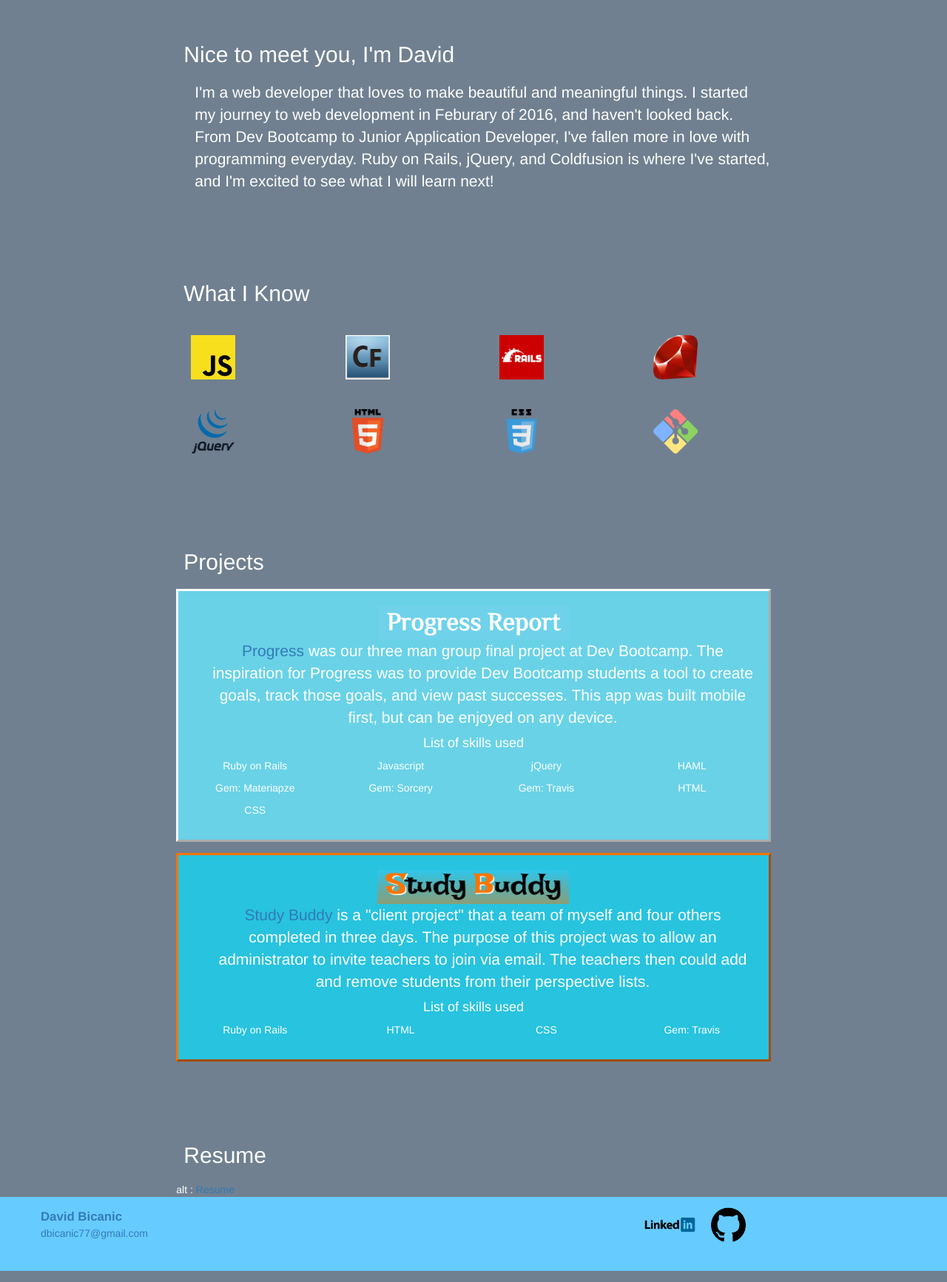
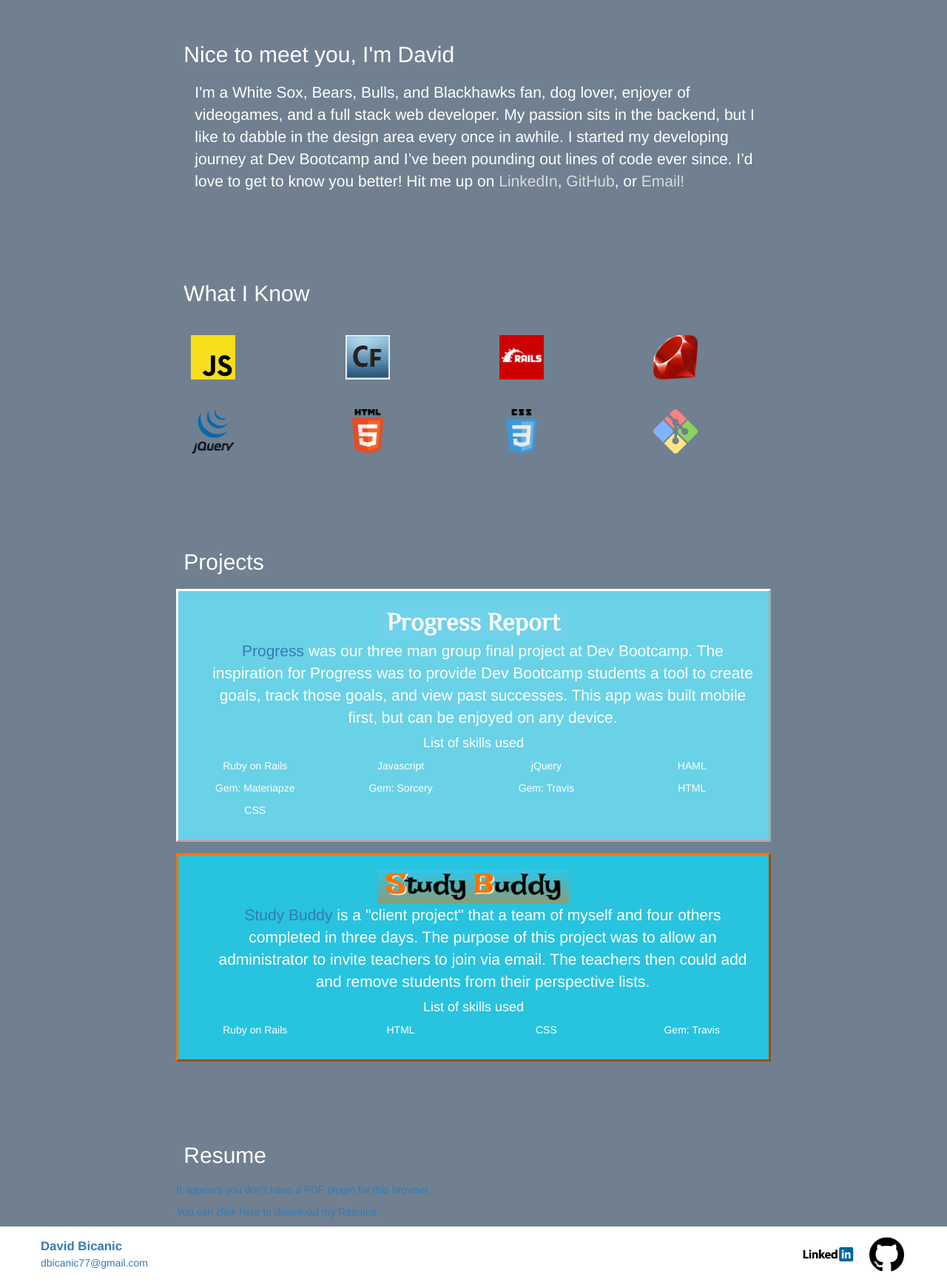
Before and after one commit to dbicanic/personalsite, a PHP site: page /index.html in a window 1280 px wide. Shown: the part 53-1786 px from the top of the page at 74% size. Run offline with PHP 8.4, Linux system fonts and the light colour scheme; some libraries are stand-ins or nearby versions.

Commit message:
Fixed issue with anchor tags, coloring, introduction text

```diff
--- a/assets/css/application.css
+++ b/assets/css/application.css
@@ -1,9 +1,5 @@
 body {
 	background-color: #708090;
-}
-
-.contactInfo {
-
 }
 
 #contactMeNav {
@@ -21,8 +17,7 @@ body {
 }
 
 #footer {
-	background-color: #66ccff;
-	height: 100px;
+	height: auto;
 	width: 100%;
 }
 
@@ -30,6 +25,10 @@ body {
 	width: 100px;
 	height: 100px;
 	padding: 20px;
+}
+
+.linkStyle {
+    color: #D7DBDD;
 }
 
 #name {
@@ -71,6 +70,13 @@ body {
 	height: 600px;
 }
 
+:target:before {
+  content:"";
+  display:block;
+  height:60px; /* fixed header height*/
+  margin:-60px 0 0; /* negative fixed header height */
+}
+
 .overview {
 	margin-top: 80px;
 	color: white;
--- a/index.html
+++ b/index.html
@@ -21,22 +21,6 @@
 </head>
 <body>
 	<div  class="container-fluid">
-	<!-- <nav class="navbar navbar-inverse navbar-fixed-top navbar-collapse">
-	    <div class="navbar-header">
-	    	<a class="navbar-brand" href="#"></a>
-	    </div>
-	    <div class="collapse navbar-collapse" id="bs-example-navbar-collapse-1">
-	        <ul class="nav navbar-nav">
-	           	<li class="active"><a href="#">HOME<span class="sr-only">(current)</span></a></li>
-	           	<li><a href="#studyBuddy">Study Buddy</a></li>
-	           	<li><a href="#progress">Progress</a></li>
-	           	<li><a href="#resume">Resume</a></li>
-	        </ul>
-	        <ul class="nav navbar-nav navbar-right">
-	           	<li id="contactMeNav"><a href="#">Contact Me</a></li>
-	        </ul>
-	    </div>
-	</nav> -->
 		<nav class="navbar navbar-inverse navbar-fixed-top">
 			<!-- Brand and toggle get grouped for better mobile display -->
 			<div class="navbar-header">
@@ -53,18 +37,18 @@
 			<div class="collapse navbar-collapse" id="bs-example-navbar-collapse-1">
 			    <ul class="nav navbar-nav">
 			       	<li class="active"><a href="#">HOME<span class="sr-only">(current)</span></a></li>
-		       	<li><a href="#studyBuddy">Study Buddy</a></li>
-		       	<li><a href="#progress">Progress</a></li>
-		       	<li><a href="#resume">Resume</a></li>
+			       	<li><a href="#studyBuddyAnchor">Study Buddy</a></li>
+			       	<li><a href="#progressAnchor">Progress</a></li>
+			       	<li><a href="#resumeAnchor">Resume</a></li>
 			    </ul>
 			    <ul class="nav navbar-nav navbar-right">
-		       	<li id="contactMeNav"><a href="#">Contact Me</a></li>
+			       	<li id="contactMeNav"><a href="#contactAnchor">Contact Me</a></li>
 			    </ul>
 			</div>
 		</nav>
 		<div class="overview col-sm-8 col-sm-offset-2 col-xl-6 col-xl-offset-4">
 			<h2 class="title">Nice to meet you, I'm David</h2>
-		<p class="content">I'm a web developer that loves to make beautiful and meaningful things.  I started my journey to web development in Feburary of 2016, and haven't looked back.  From Dev Bootcamp to Junior Application Developer, I've fallen more in love with programming everyday. Ruby on Rails, jQuery, and Coldfusion is where I've started, and I'm excited to see what I will learn next!</p>
+			<p class="content">I'm a White Sox, Bears, Bulls, and Blackhawks fan, dog lover, enjoyer of videogames, and a full stack web developer. My passion sits in the backend, but I like to dabble in the design area every once in awhile.  I started my developing journey at Dev Bootcamp and I’ve been pounding out lines of code ever since. I’d love to get to know you better! Hit me up on <a class="linkStyle" href="https://www.linkedin.com/in/dbicanic">LinkedIn</a>, <a class="linkStyle" href="https://github.com/dbicanic">GitHub</a>, or <a class="linkStyle" href="mailto:dbicanic77@gmail.com">Email!</a></p>
 		</div>
 		<div class="overview col-sm-8 col-sm-offset-2 col-xl-6 col-xl-offset-4">
 			<h2 class="title">What I Know</h2>
@@ -97,7 +81,7 @@
 		</div>
 		<div class="overview col-sm-8 col-sm-offset-2 col-xl-6 col-xl-offset-4">
 			<h2 class="title">Projects</h2>
-		<a name="studyBuddy">
+			<a id="progressAnchor">
 			<div id="progress" class="text-center">
 				<img src="assets/images/progress.png">
 				<p class="content"><a href="https://progressdbc.herokuapp.com/">Progress</a> was our three man group final project at Dev Bootcamp. The inspiration for Progress was to provide Dev Bootcamp students a tool to create goals, track those goals, and view past successes. This app was built mobile first, but can be enjoyed on any device.</p>
@@ -114,7 +98,7 @@
 					<p class="col-sm-3">CSS</p>
 				</div>
 			</div>
-		<a name="studyBuddy">
+			<a id="studyBuddyAnchor">
 			<div id="studyBuddy" class="text-center">
 				<img id="studyBuddyLogo" src="assets/images/studybuddy.png">
 				<p class="content"><a href="https://dbcstudybuddy.herokuapp.com/">Study Buddy</a> is a "client project" that a team of myself and four others completed in three days. The purpose of this project was to allow an administrator to invite teachers to join via email. The teachers then could add and remove students from their perspective lists.</p>
@@ -127,26 +111,37 @@
 				</div>
 			</div>
 		</div>
-	<a name="resume">
 		<div class="overview col-sm-8 col-sm-offset-2">
 			<h2 class="title">Resume</h2>
-		<object class="resume" data="DavidBicanicResume2.pdf" type="application/pdf">
-				alt : <a href="DavidBicanicResume2.pdf">Resume</a>
+			<a id="resumeAnchor"/>
+			<object class="resume" data="assets/images/davidResume3.pdf" type="application/pdf">
+			  <p>It appears you don't have a PDF plugin for this browser.</p>
+			  <p id="missing-pdf-plugin">You can <a href="assets/images/davidResume3.pdf">click here to
+			  download my Resume</a>.</p>
 			</object>
+
+			<script type="text/javascript">
+				$(document).ready(function(){
+				    if ( $.browser.mozilla) { // firefox
+				        var msg = "You can <ul><li>either install a PDF plugin such as <a href='https://addons.mozilla.org/en-US/firefox/addon/pdfjs/'>this one</a> and refresh this page,</li><li>or <a href='DavidBicanicResume2.pdf'>click here to download my Resume</a>.</li></ul>";
+				        $("#missing-pdf-plugin").html(msg);
+				    }
+				});
+			</script>
 		</div>
 	</div>
 	<div id="footer">
 		<div class="contactInfo col-sm-6">
 			<ul class="noBullets">
+				<a id="contactAnchor" />
 				<li id="name">David Bicanic</li>
-			<li id="email">dbicanic77@gmail.com</li>
+				<li id="email"><a href="mailto:dbicanic77@gmail.com">dbicanic77@gmail.com</li>
 			</ul>
 		</div>
-	<div class="socialMedia col-sm-4 col-sm-offset-2">
+		<div class="socialMedia col-sm-offset-4 col-sm-2">
 			<a href="https://www.linkedin.com/in/dbicanic"><img class="socialLogo" src="assets/images/linkedin-128.png"></a>
 			<a href="https://github.com/dbicanic"><img class="socialLogo" src="assets/images/github.png"></a>
 		</div>
-
 	</div>
 </body>
 </html>
```
Also changed, not shown: assets/images/landscapeNY.JPG (deleted), assets/js/application.js (deleted), project.html (deleted), 2 other files. Lines whose indentation alone changed are shown as unchanged.
